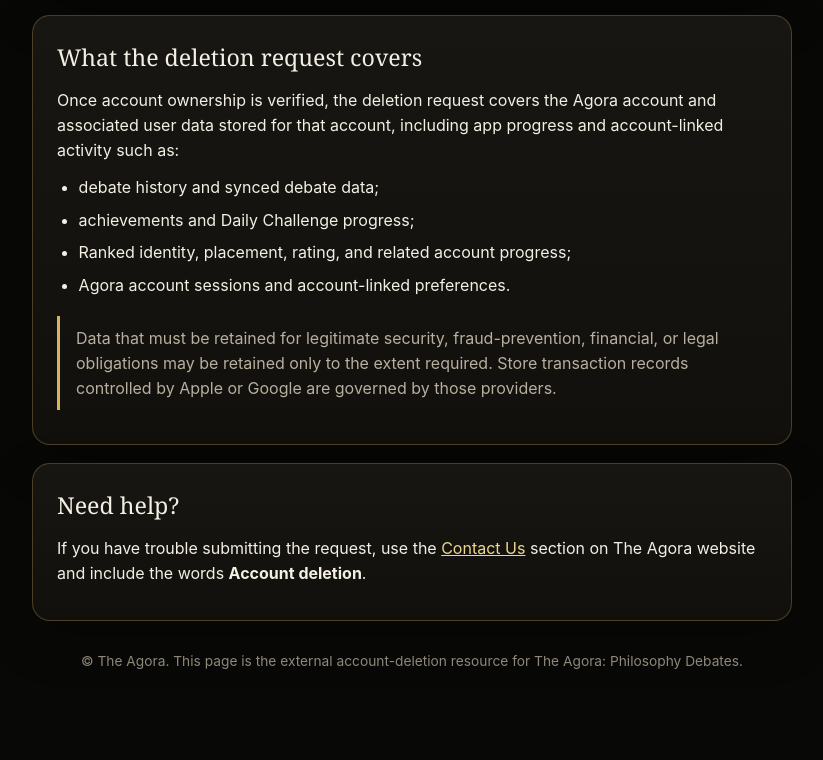
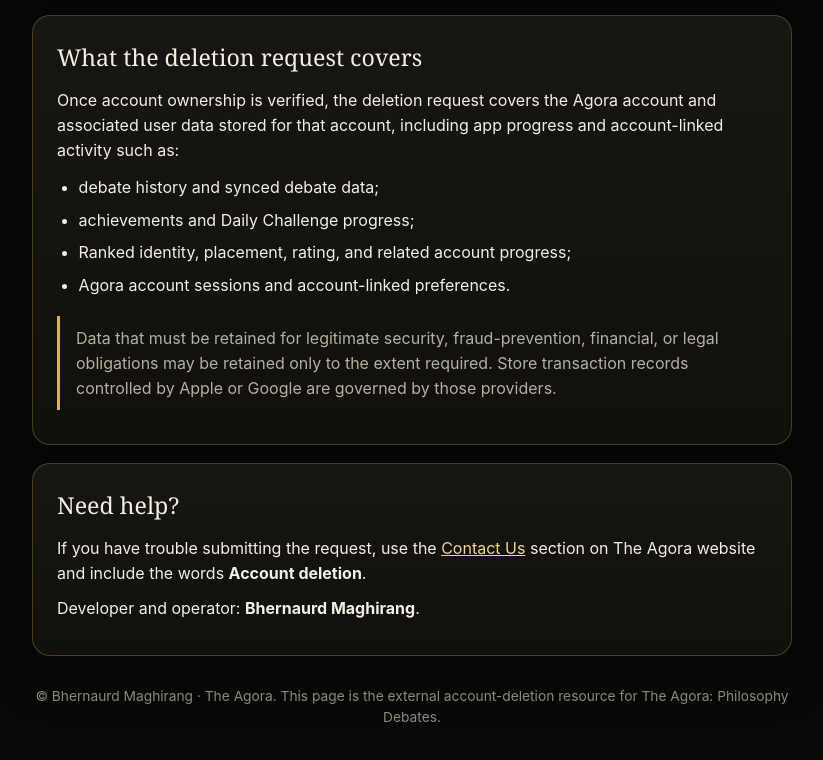
Before and after one commit to bhernaurd/debate-arena-backend, a website: page public/account-deletion/index.html in a window 1280 px wide. Shown: the part 1003-1763 px from the top of the page, without its empty margins (228-1051 px from the left). Drawn offline with Linux system fonts and the light colour scheme.

Commit message:
Identify developer on account deletion page

```diff
--- a/public/account-deletion/index.html
+++ b/public/account-deletion/index.html
@@ -147,9 +147,10 @@
     <section class="card">
       <h2>Need help?</h2>
       <p>If you have trouble submitting the request, use the <a class="inline" href="https://theagora.app/">Contact Us</a> section on The Agora website and include the words <strong>Account deletion</strong>.</p>
+      <p>Developer and operator: <strong>Bhernaurd Maghirang</strong>.</p>
     </section>
 
-    <footer>© The Agora. This page is the external account-deletion resource for The Agora: Philosophy Debates.</footer>
+    <footer>© Bhernaurd Maghirang · The Agora. This page is the external account-deletion resource for The Agora: Philosophy Debates.</footer>
   </main>
 </body>
 </html>
```
